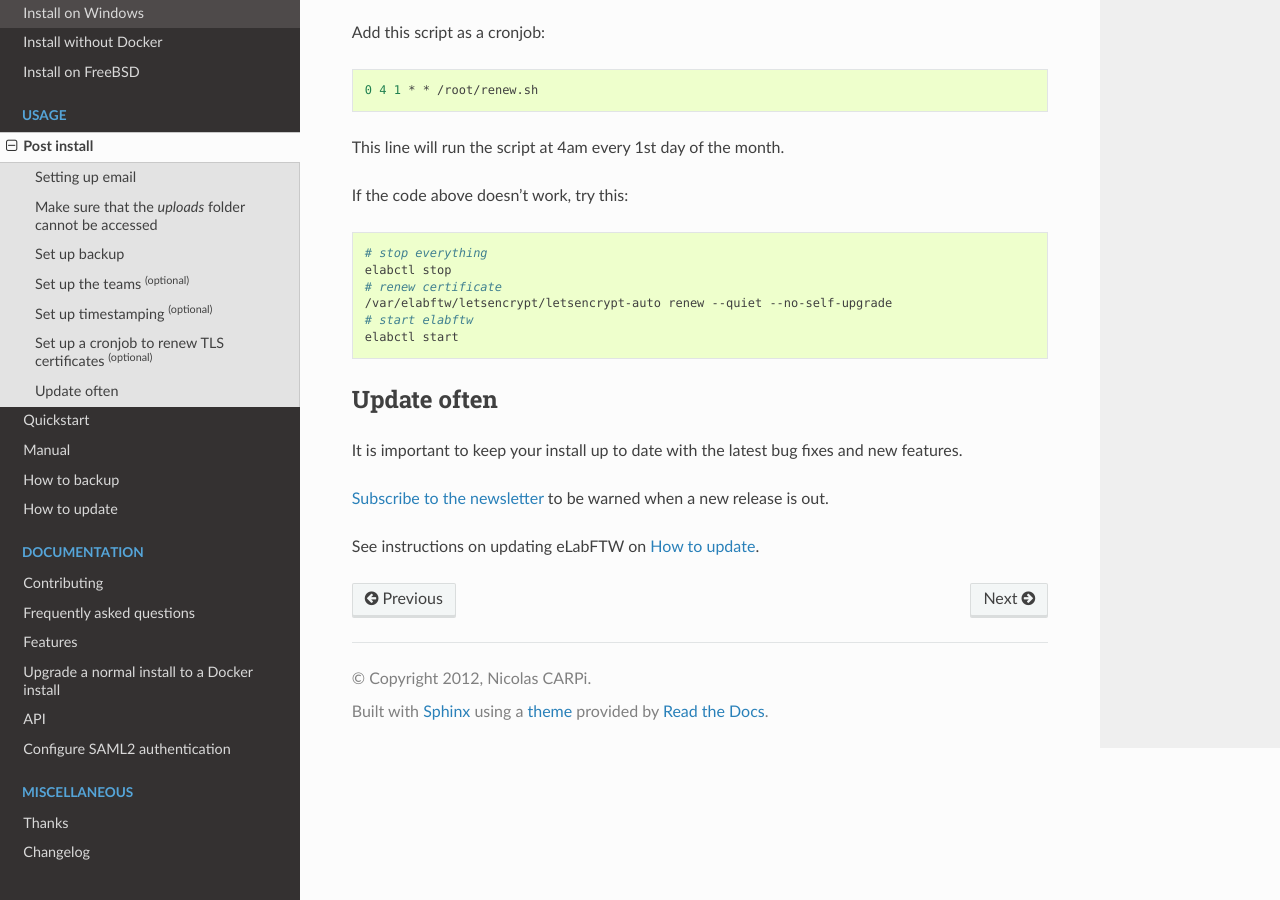
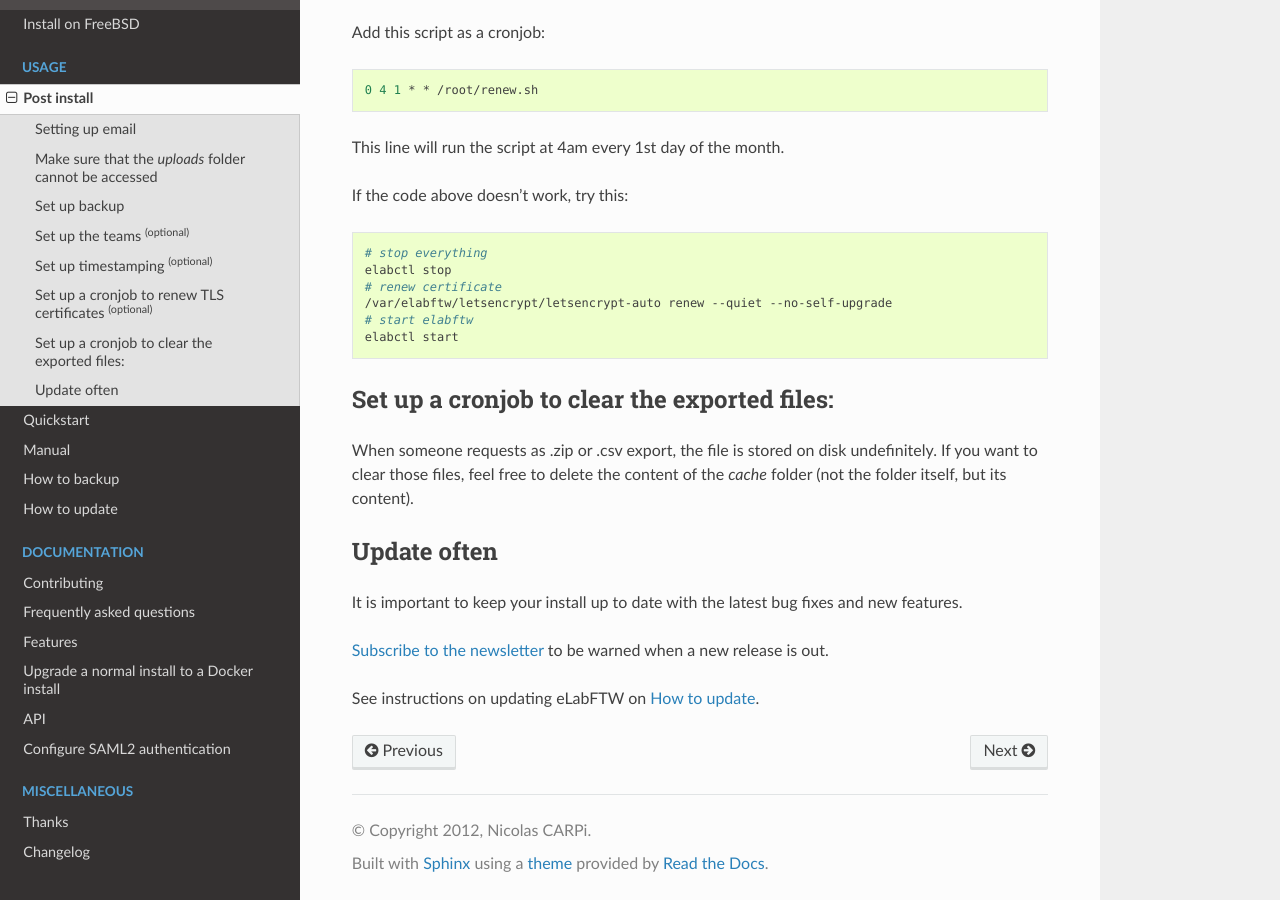
Before and after one commit to elabftw/elabdoc, a Sphinx documentation site: the page built from doc/postinstall.rst, in a window 1280 px wide and 900 px high, scrolled down 2248 px. Built offline with Sphinx 7.4.7 and the Read the Docs theme 2.0.0, drawn with Linux system fonts in a browser that asks for light colours; pages that are not in the unit, such as notebooks, are missing from menus.

Commit message:
add cronjob to delete tmp files

```diff
--- a/doc/postinstall.rst
+++ b/doc/postinstall.rst
@@ -102,6 +102,11 @@ If the code above doesn't work, try this:
     # start elabftw
     elabctl start
 
+Set up a cronjob to clear the exported files:
+---------------------------------------------
+
+When someone requests as .zip or .csv export, the file is stored on disk undefinitely. If you want to clear those files, feel free to delete the content of the `cache` folder (not the folder itself, but its content).
+
 Update often
 ------------
 
```
